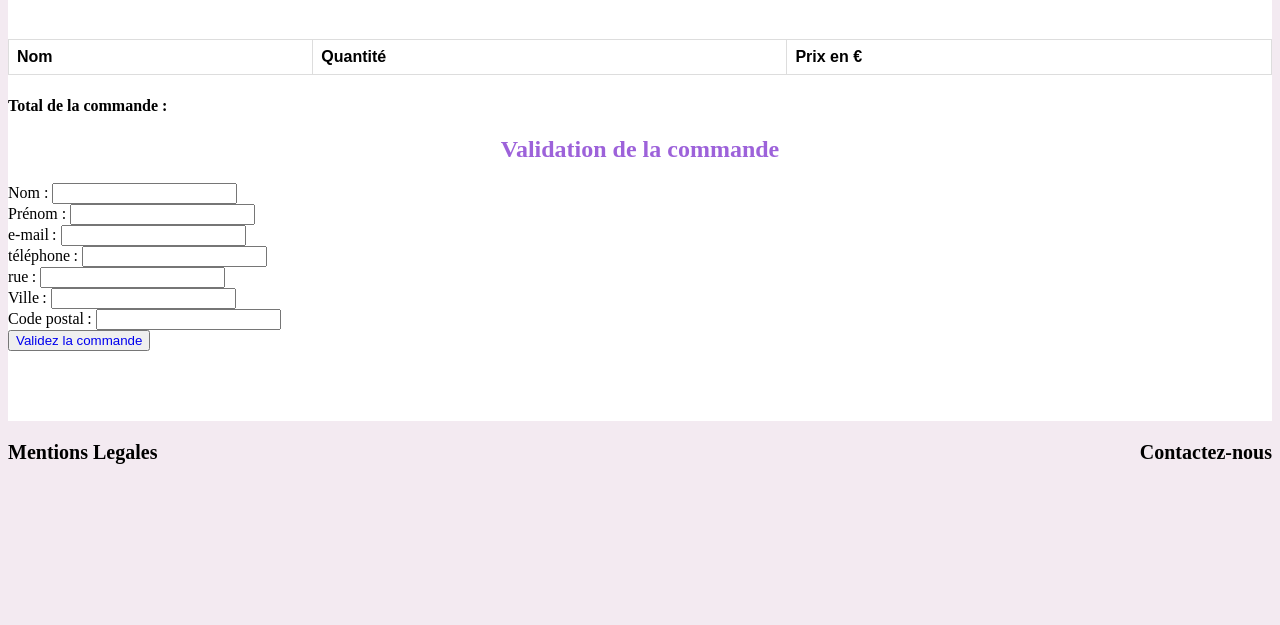
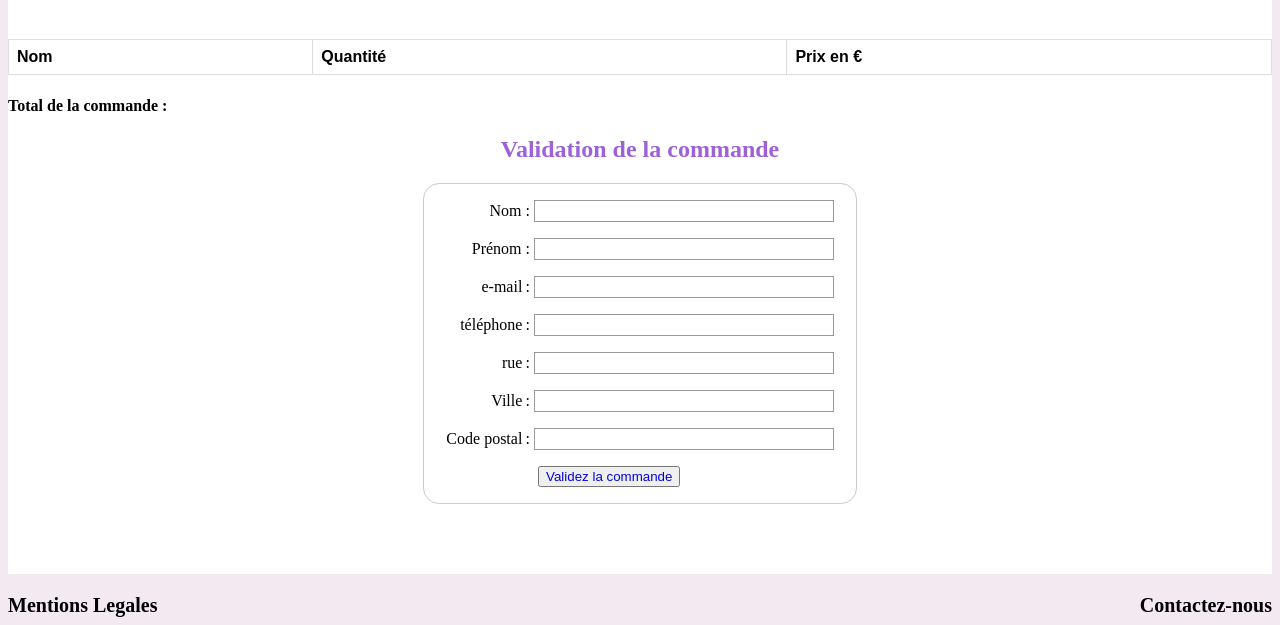
Before and after one commit to jerembdx95/Projet5, a website: page Frontend/PagePanier.html in a window 1280 px wide. Shown: the part 217-842 px from the top of the page. Before the commit the page ends 800 px from the top, so only its background shows below. Drawn offline with Linux system fonts and the light colour scheme.

Commit message:
styles formulaires

```diff
--- a/Frontend/style.scss
+++ b/Frontend/style.scss
@@ -169,3 +169,43 @@ table {
       text-align: left;
       font-weight: bold;
   }
+
+  /* Formulaire */
+  form {
+    margin: 0 auto;
+    width: 400px;
+    padding: 1em;
+    border: 1px solid #CCC;
+    border-radius: 1em;
+  }
+
+  form div + div {
+    margin-top: 1em;
+  }
+
+  label {
+    display: inline-block;
+    width: 90px;
+    text-align: right;
+  }
+
+  input, textarea {
+    font: 1em sans-serif;
+    width: 300px;
+    box-sizing: border-box;
+    border: 1px solid #999;
+  }
+
+  input:focus, textarea:focus {
+    border-color: #000;
+  }
+
+  textarea {
+    vertical-align: top;
+    height: 5em;
+  }
+
+  .button {
+    padding-left: 90px;
+    margin-left: .5em;
+  }
```
Also changed, not shown: Frontend/style.css, 1 other file.
